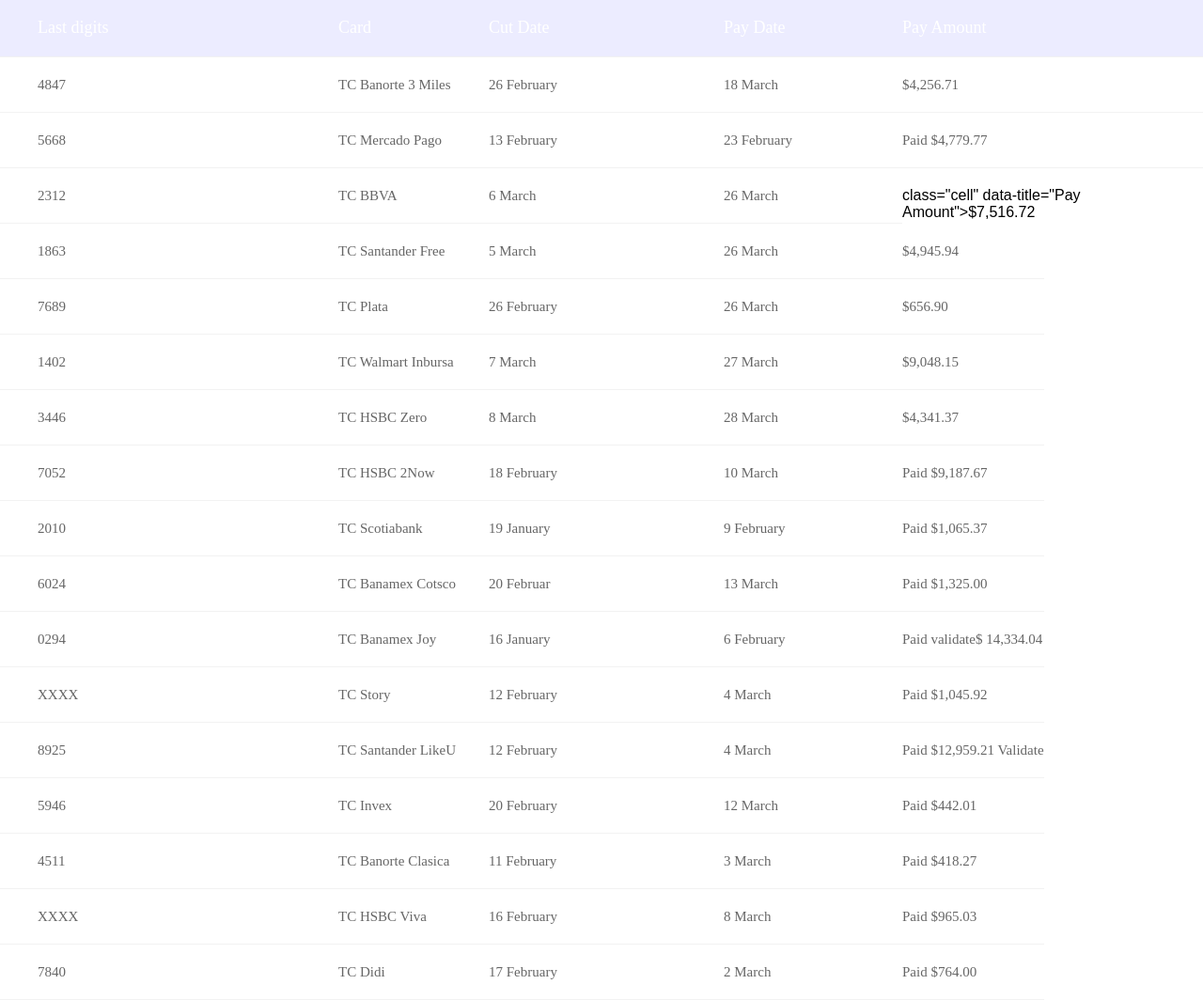
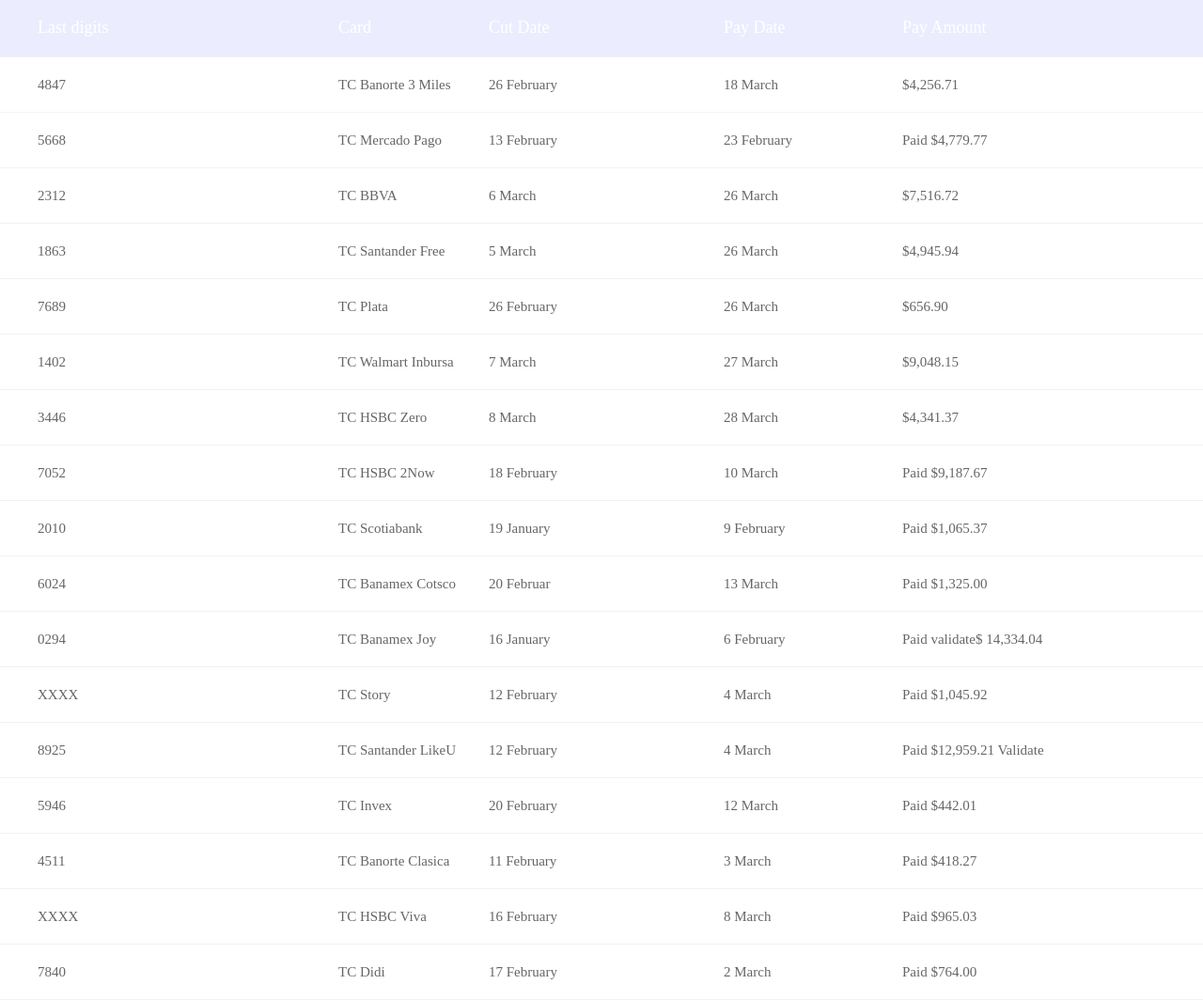
Before and after one commit to juancarlosgl/html-site, a plain HTML site: page cards.html in a window 1280 px wide. Shown: the whole page at 94% size. Drawn offline with Linux system fonts and the light colour scheme; a web font is replaced by a local one.

Commit message:
credit cards debt March first half

```diff
--- a/cards.html
+++ b/cards.html
@@ -37,7 +37,7 @@
       <div class="cell" data-title="Card">TC BBVA</div>
       <div class="cell" data-title="Cut Date">6 March</div>
       <div class="cell" data-title="Pay Date">26 March</div>
- class="cell" data-title="Pay Amount">$7,516.72</div>
+      <div class="cell" data-title="Pay Amount">$7,516.72</div>
     </div>
 
     <div class="row">
```
